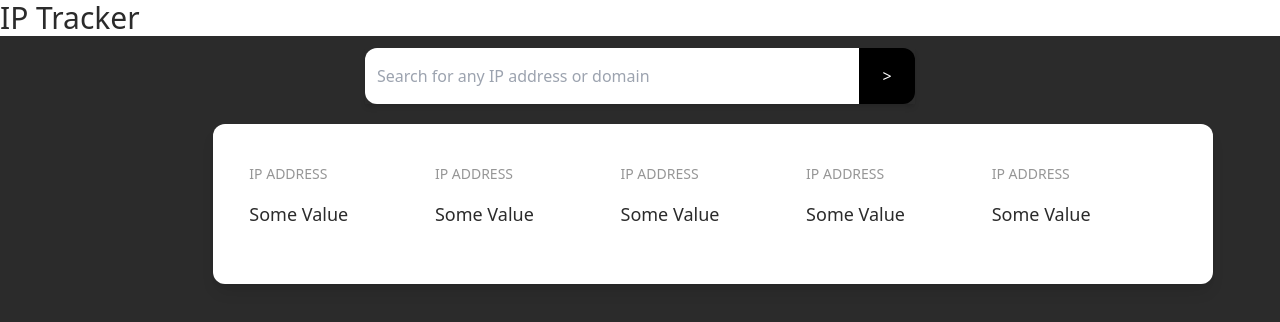
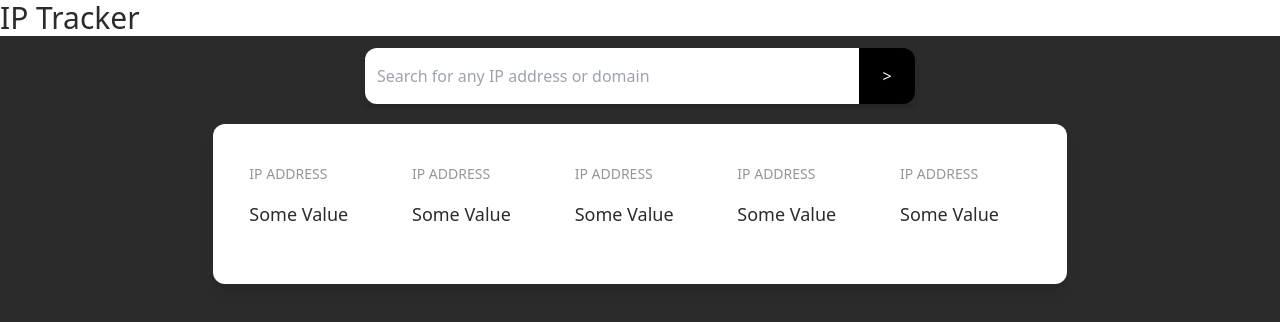
Before and after one commit to ProgrammerOfDeath/vue-ip-tracker, a Vue app: page / in a window 1280 px wide. Shown: the top 322 px of the page. Built offline with nearby package versions, Linux system fonts and the light colour scheme.

Commit message:
styling: adjust search result box

```diff
--- a/src/components/SearchResult.vue
+++ b/src/components/SearchResult.vue
@@ -3,7 +3,7 @@ import SearchResultPart from './SearchResultPart.vue'
 </script>
 <template>
   <div
-    class="rounded-xl bg-white shadow-lg w-[1000px] h-[160px] px-9 py-10 flex"
+    class="rounded-xl bg-white shadow-lg w-full h-[160px] px-9 py-10 flex gap-8"
   >
     <SearchResultPart :title="'Ip address'" :value="'Some Value'" />
     <SearchResultPart :title="'Ip address'" :value="'Some Value'" />
```
